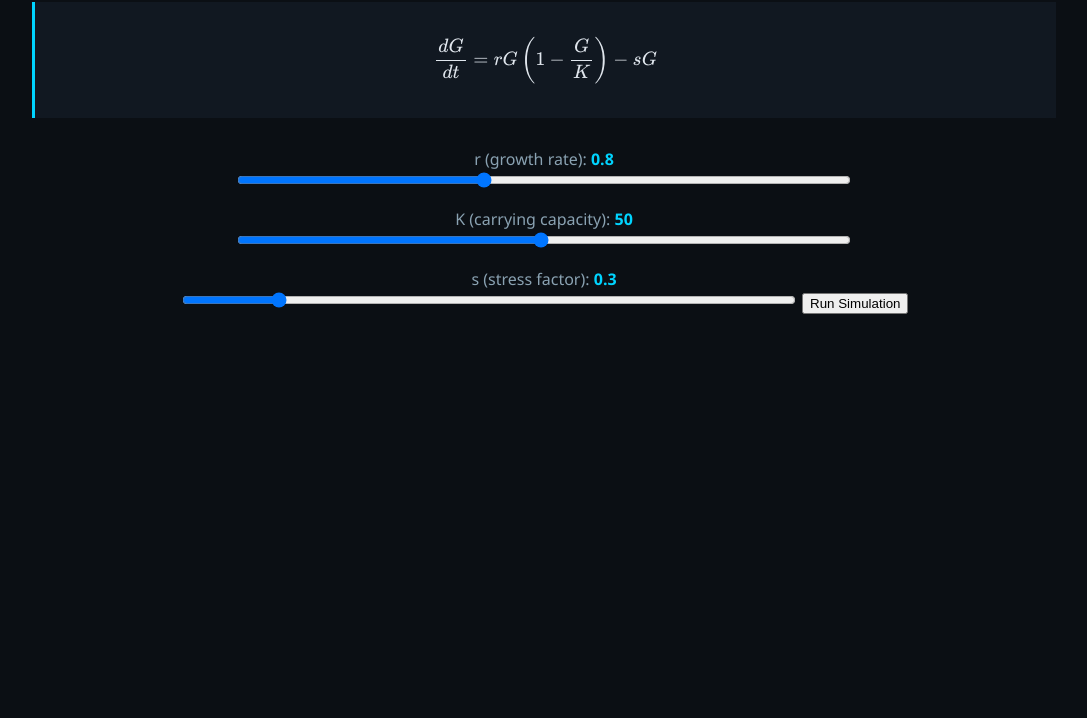
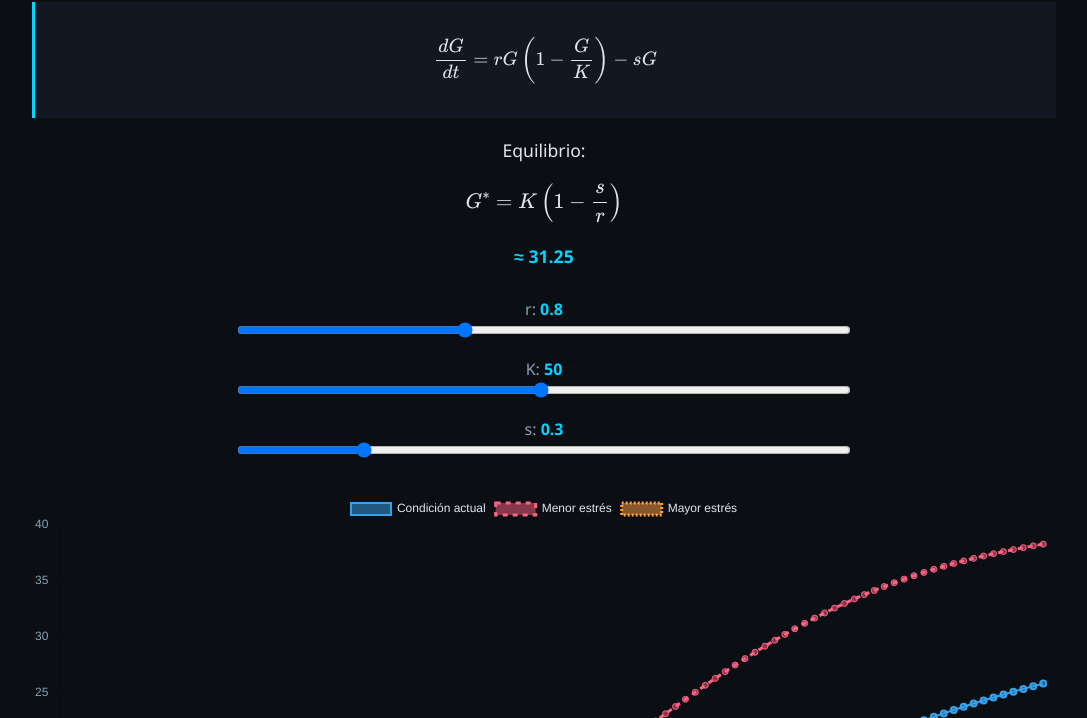
Before and after one commit to freshfay/genomic-imprinting-model, a plain HTML site: page index.html in a window 1280 px wide. Shown: the part 82-800 px from the top of the page, without its empty margins (96-1183 px from the left). Drawn offline with nearby package versions, Linux system fonts and the light colour scheme.

Commit message:
Update genomic model labels and structure

```diff
--- a/index.html
+++ b/index.html
@@ -3,39 +3,48 @@
 <head>
     <meta charset="UTF-8">
     <title>Genomic Imprinting Model</title>
+
     <link rel="stylesheet" href="style.css">
 
     <!-- MathJax -->
     <script src="https://cdn.jsdelivr.net/npm/mathjax@3/es5/tex-mml-chtml.js"></script>
+
 </head>
 <body>
 
 <div class="container">
+
     <h1>Genomic Expression Model</h1>
 
-    <!-- FORMULA -->
     <div class="formula">
         \[
         \frac{dG}{dt} = rG\left(1 - \frac{G}{K}\right) - sG
         \]
     </div>
 
-<div class="controls">
+    <div class="equilibrium">
+        Equilibrio:
+        \[
+        G^* = K\left(1 - \frac{s}{r}\right)
+        \]
+        <span id="eq_val"></span>
+    </div>
 
-    <label>r (growth rate): <span id="r_val">0.8</span></label>
-    <input type="range" id="r" min="0" max="2" step="0.01" value="0.8">
+    <div class="controls">
 
-    <label>K (carrying capacity): <span id="K_val">50</span></label>
-    <input type="range" id="K" min="1" max="100" step="1" value="50">
+        <label>r: <span id="r_val">0.8</span></label>
+        <input type="range" id="r" min="0.1" max="2" step="0.01" value="0.8">
 
-    <label>s (stress factor): <span id="s_val">0.3</span></label>
-    <input type="range" id="s" min="0" max="2" step="0.01" value="0.3">
+        <label>K: <span id="K_val">50</span></label>
+        <input type="range" id="K" min="1" max="100" step="1" value="50">
 
-    <button onclick="simulate()">Run Simulation</button>
+        <label>s: <span id="s_val">0.3</span></label>
+        <input type="range" id="s" min="0" max="1.5" step="0.01" value="0.3">
 
-</div>
+    </div>
 
     <canvas id="chart"></canvas>
+
 </div>
 
 <script src="https://cdn.jsdelivr.net/npm/chart.js"></script>
```
